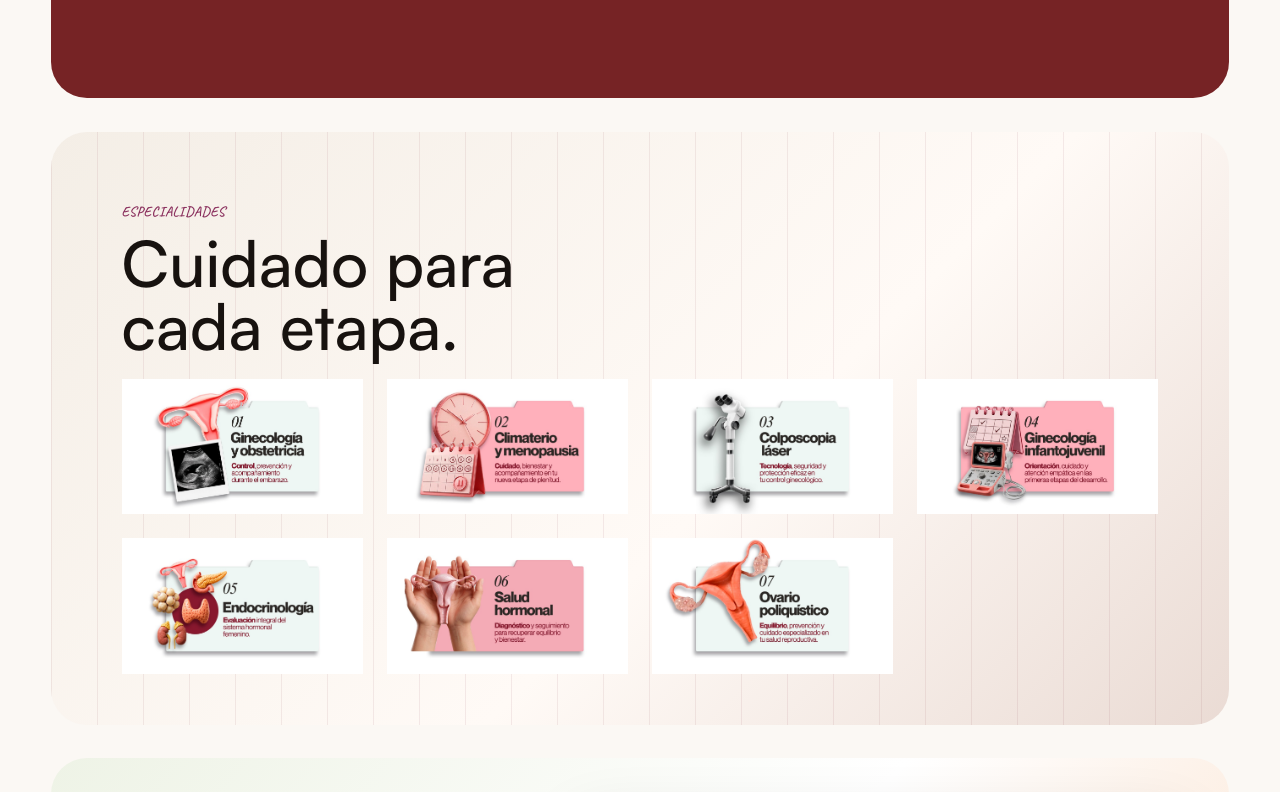
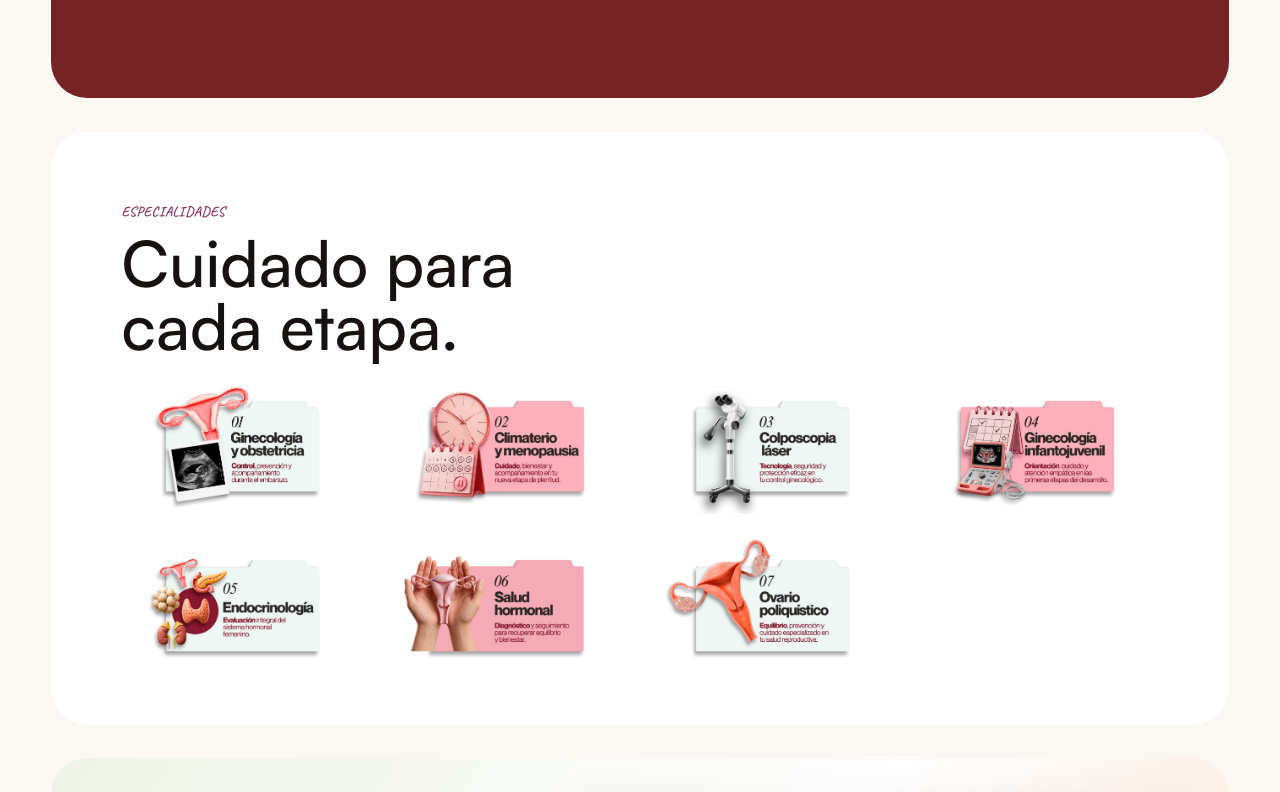
Before and after one commit to EDDIE984/DraKarlaAndrade, a website: page index.html in a window 1280 px wide. Shown: the part 720-1512 px from the top of the page. Drawn offline with Linux system fonts and the light colour scheme.

Commit message:
Usar fondo blanco en especialidades

```diff
--- a/styles.css
+++ b/styles.css
@@ -714,10 +714,7 @@ h3 {
 .specialties {
   padding: clamp(28px, 4vw, 52px) clamp(20px, 5.5vw, 76px);
   overflow: hidden;
-  background:
-    linear-gradient(90deg, rgba(116, 29, 48, 0.08) 1px, transparent 1px),
-    linear-gradient(135deg, #f4eee6 0%, #fffaf6 58%, #eadbd4 100%);
-  background-size: 46px 46px, auto;
+  background: var(--paper);
   color: var(--ink);
 }
 
```
